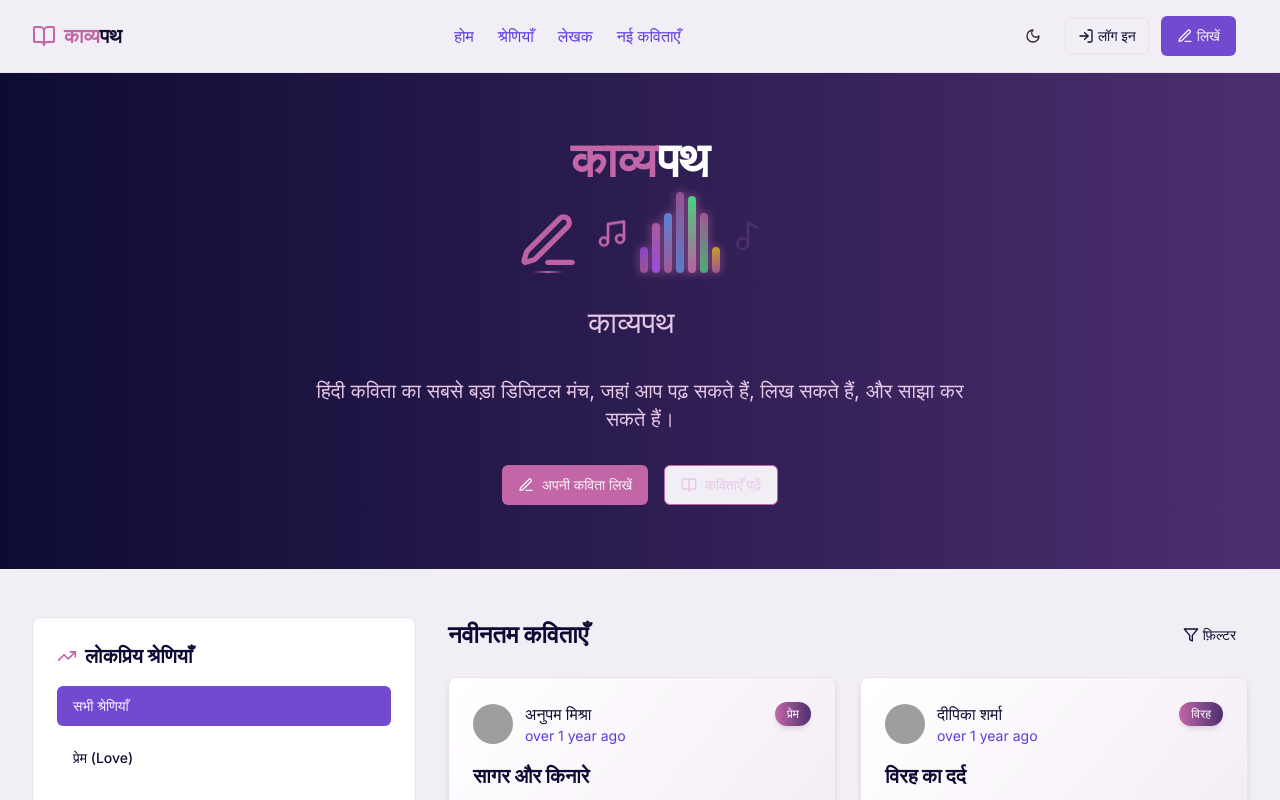
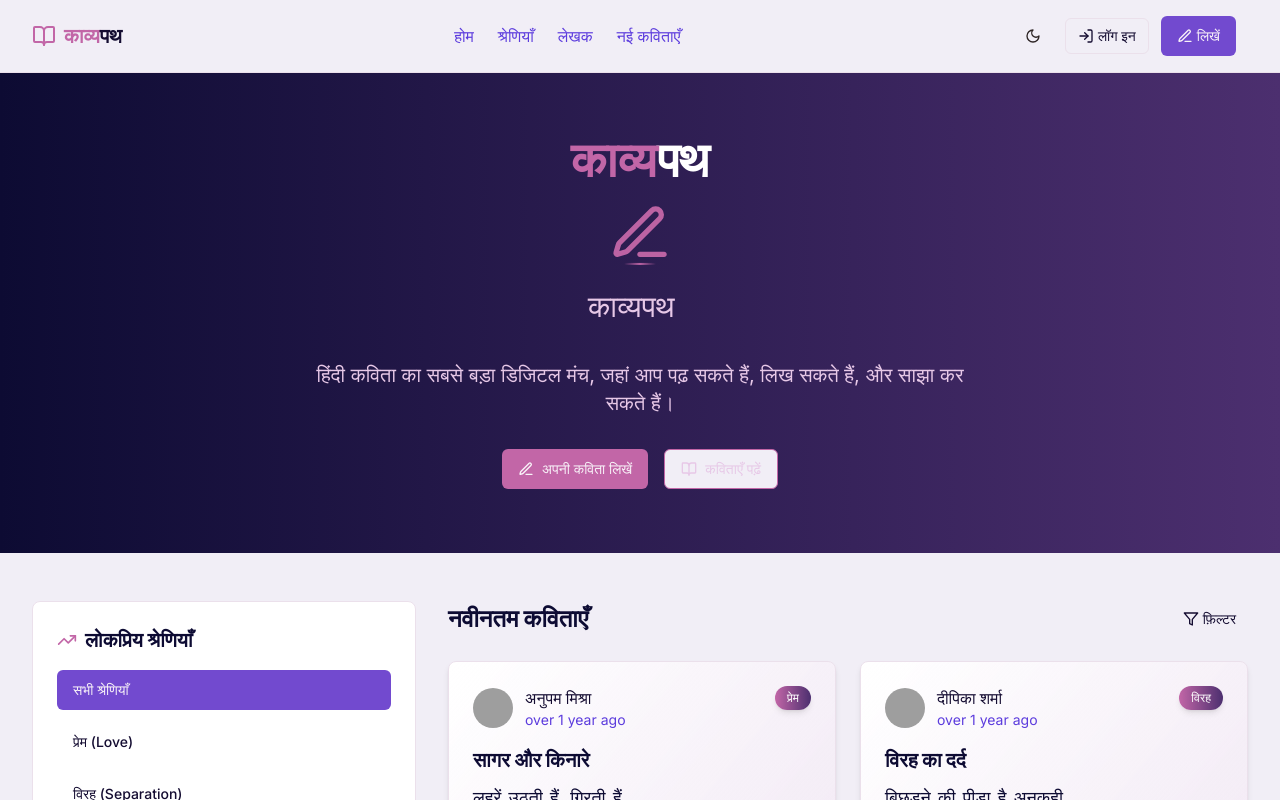
Before and after one commit to aryan24-cs/kavyapath-lekhak-sangam, a React (Vite) app: page / in a window 1280 px wide. Shown: the top 800 px of the page. Built offline with nearby package versions, Linux system fonts and the light colour scheme; grey boxes are pictures that could not be loaded.

Commit message:
Remove music beats animation
Removed the music beats animation from the project.

```diff
--- a/src/pages/Index.tsx
+++ b/src/pages/Index.tsx
@@ -1,4 +1,3 @@
-
 import React, { useState } from "react";
 import MainLayout from "@/layouts/MainLayout";
 import PoemList from "@/components/PoemList";
@@ -6,7 +5,6 @@ import { BookOpen, PenLine, TrendingUp, Filter } from "lucide-react";
 import { Button } from "@/components/ui/button";
 import { categories } from "@/data/categories";
 import TypewriterEffect from "@/components/TypewriterEffect";
-import MusicBeats from "@/components/MusicBeats";
 import PenAnimation from "@/components/PenAnimation";
 import { Link } from "react-router-dom";
 
@@ -36,7 +34,6 @@ const Index = () => {
             </h1>
             <div className="flex justify-center space-x-4 mb-6">
               <PenAnimation />
-              <MusicBeats />
             </div>
             <div className="text-2xl md:text-3xl font-medium mb-6 min-h-[3rem] hindi-text text-kavya-lightpink">
               <TypewriterEffect
```
